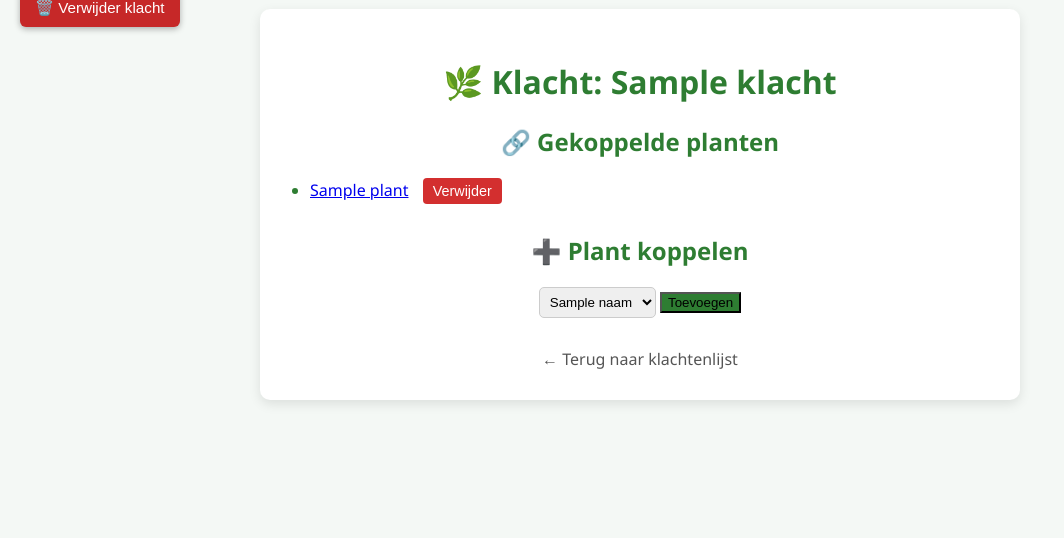
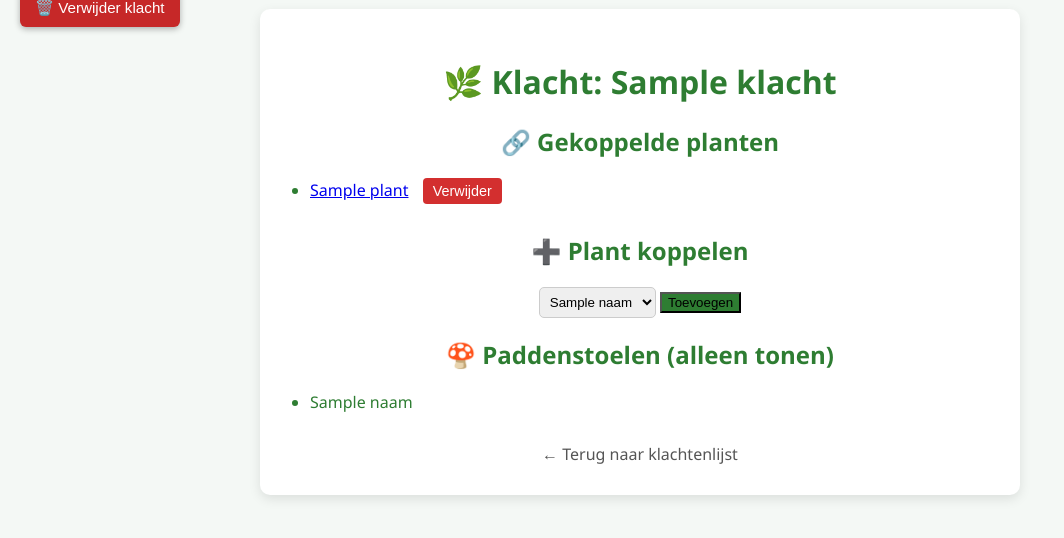
Before and after one commit to Stephankuil/Adelita, a Python web app: template templates/klacht_detail.html in a window 1280 px wide. Shown: the part 31-569 px from the top of the page, without its empty margins (0-1064 px from the left). Run offline with Jinja, Linux system fonts and the light colour scheme; the template is opened without the code that fills it: most values are stand-ins (such as "Sample title", 1, 10 or a date in 2020).

Commit message:
paddenstoelen toevoegen

```diff
--- a/templates/klacht_detail.html
+++ b/templates/klacht_detail.html
@@ -62,6 +62,25 @@
             <button type="submit" style="background-color: #2e7d32;">Toevoegen</button>
         </form>
     </div>
+<h2>🍄 Paddenstoelen (alleen tonen)</h2>
+{% if alle_paddenstoelen and alle_paddenstoelen|length > 0 %}
+  <ul class="paddenstoelen-lijst">
+    {% for id, naam in alle_paddenstoelen %}
+      <li>{{ naam }}</li>
+      {# of met link als je een detailroute hebt:
+      <li><a href="{{ url_for('paddenstoel_bp.paddenstoel_info', paddenstoel_id=id) }}">{{ naam }}</a></li>
+      #}
+    {% endfor %}
+  </ul>
+{% else %}
+  <p><em>Geen paddenstoelen gevonden.</em></p>
+{% endif %}
+
+<style>
+  .paddenstoelen-lijst { list-style: disc; padding-left: 1.25rem; }
+  .paddenstoelen-lijst li { margin: .25rem 0; }
+</style>
+
 
     <div class="back-link">
         <a href="{{ url_for('klacht_bp.klachten') }}">← Terug naar klachtenlijst</a>
--- a/templates/paddenstoelen_info.html
+++ b/templates/paddenstoelen_info.html
@@ -16,7 +16,7 @@
      <input type="hidden" name="csrf_token" value="{{ csrf_token() }}">
     <button type="submit" class="verwijder-knop">🗑️ Verwijder</button>
 </form>
-<button type="submit" class="bewerk-knop"> bewerken</button>
+
 
 <h1>{{ pad.nederlandse_naam }}</h1>
 
@@ -52,7 +52,7 @@
     {% endfor %}
     </ul>
 {% endif %}
-
+<button type="submit" class="bewerk-knop"> bewerken</button>
 <a href="{{ url_for('paddenstoel_bp.index') }}" class="terug">← Terug naar overzicht</a>
 
 </div>
```
Also changed, not shown: routes/klacht_routes.py (+8 -2 lines).
